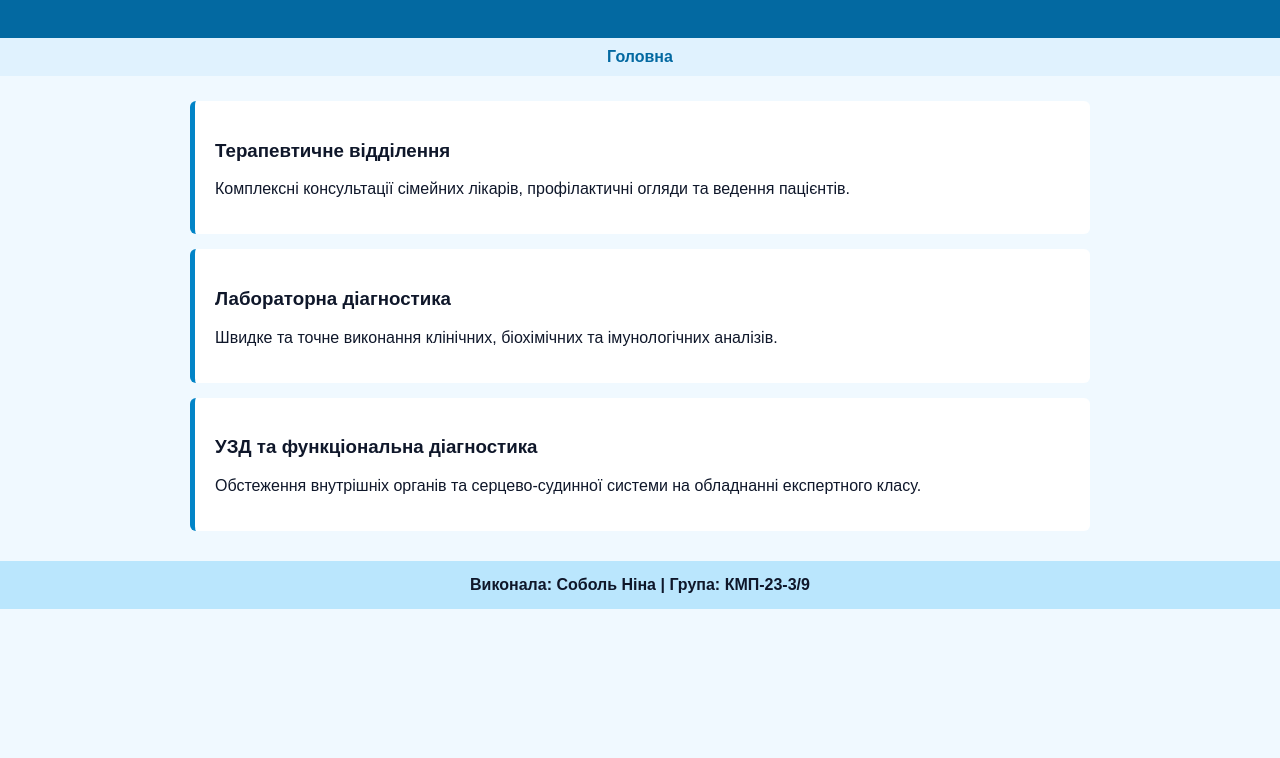
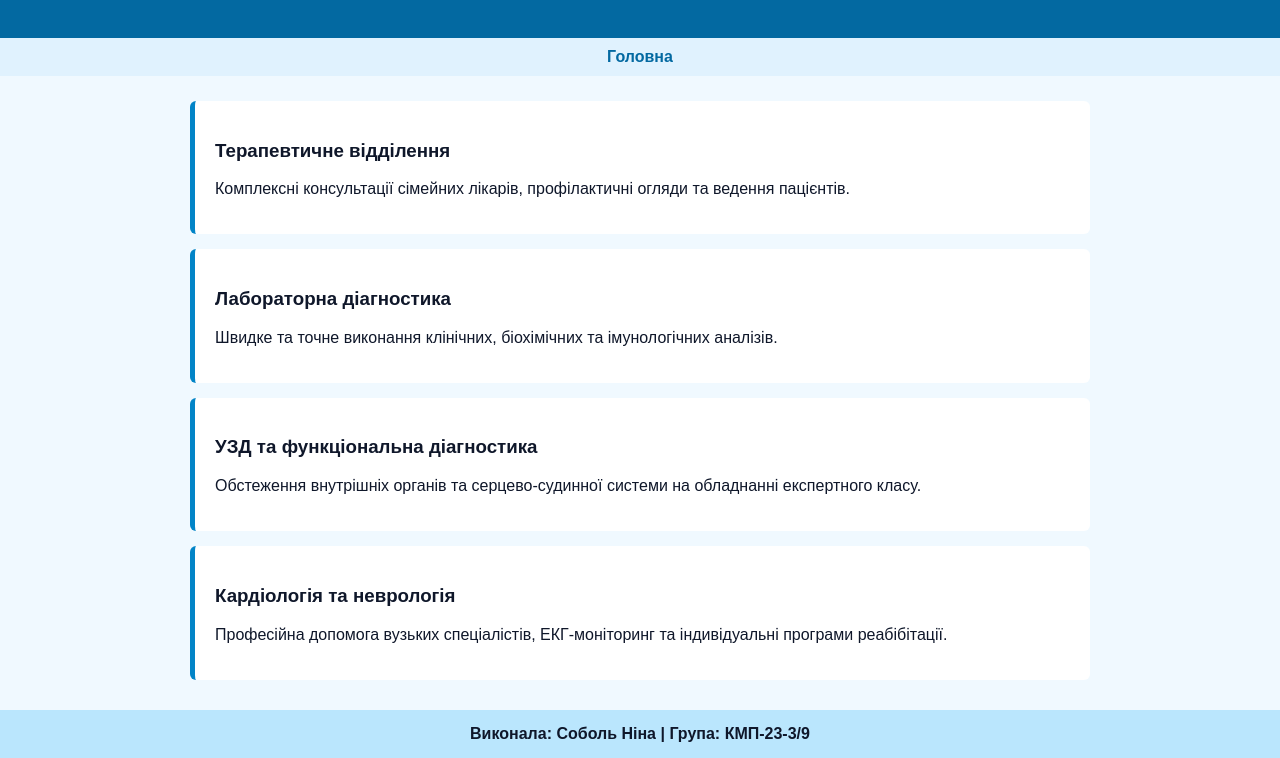
Before and after one commit to mqfilon/medical-center, a plain HTML site: page index.html in a window 1280 px wide. Shown: the part 126-884 px from the top of the page. Before the commit the page ends 800 px from the top, so only its background shows below. Drawn offline with Linux system fonts and the light colour scheme.

Commit message:
Add cardiology and neurology section to index.html

```diff
--- a/index.html
+++ b/index.html
@@ -34,6 +34,10 @@
             <h3>УЗД та функціональна діагностика</h3>
             <p>Обстеження внутрішніх органів та серцево-судинної системи на обладнанні експертного класу.</p>
         </div>
+        <div class="block">
+            <h3>Кардіологія та неврологія</h3>
+            <p>Професійна допомога вузьких спеціалістів, ЕКГ-моніторинг та індивідуальні програми реабібітації.</p>
+        </div>
     </div>
     <footer>Виконала: Соболь Ніна | Група: КМП-23-3/9</footer>
 </body>
```
